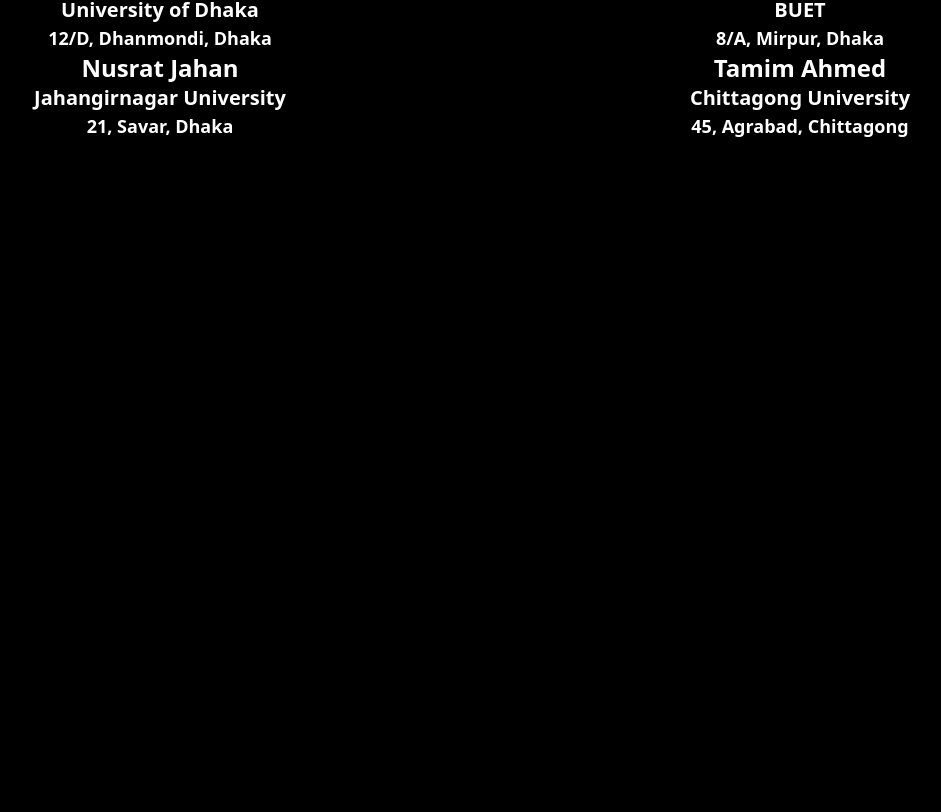
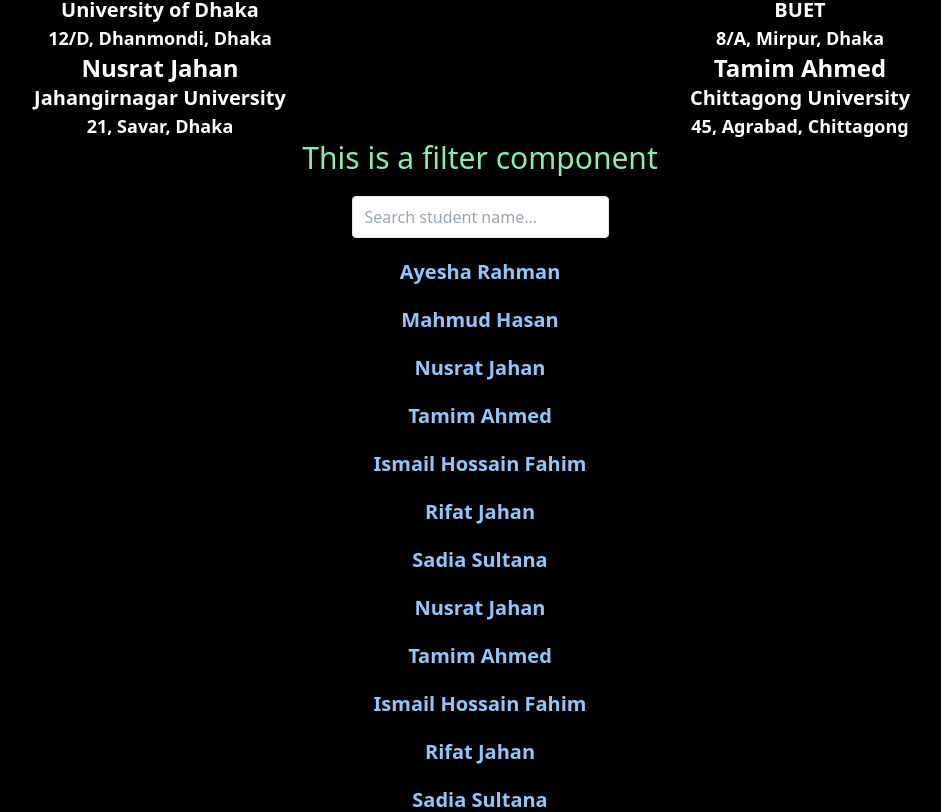
Before and after one commit to algorrismo/frontend-workspace, a React (Create React App) app in the folder week-01/: page / in a window 1280 px wide. Shown: the part 748-1560 px from the top of the page, without its empty margins (160-1101 px from the left). Before the commit the page ends 888 px from the top, so only its background shows below. Built offline with nearby package versions, Linux system fonts and the light colour scheme.

Commit message:
add filter component and fix class typos

```diff
--- a/week-01/src/App.js
+++ b/week-01/src/App.js
@@ -4,6 +4,7 @@
 import State from './components/state';
 import NameState from './components/nameState';
 import Map from './components/map';
+import Filter from './components/filter';
 
 function PersonInfo(){
   return (
@@ -20,8 +21,8 @@
 
   return (
     <div className="App">
-      <h1 className='bg-whitehite text-2xl text-orange-400 text-center mt-7'>This is week-01 </h1>
-      <h1 className="text-xl text-center text-blue-200`">This is parent component</h1>
+      <h1 className='bg-white text-2xl text-orange-400 text-center mt-7'>This is week-01 </h1>
+      <h1 className="text-xl text-center text-blue-200">This is parent component</h1>
       <header className="App-header">
         <p className ="text-white text-5xl font-bold bg-green-900">
           Ismail Hossain Fahim
@@ -60,6 +61,13 @@
         text="This is a map component"
         />
       </div>
+
+      {/* this is filter component */}
+      <div>
+        <Filter
+        text="This is a filter component"
+        />
+      </div>
     </div>
   );
 }
--- /dev/null
+++ b/week-01/src/components/filter.jsx
@@ -0,0 +1,74 @@
+import React, { useState } from 'react';
+
+const Filter = ({ text }) => {
+    const [name, searchName] = useState('');
+
+    const studentNames = [
+        'Ayesha Rahman',
+        'Mahmud Hasan',
+        'Nusrat Jahan',
+        'Tamim Ahmed',
+        'Ismail Hossain Fahim',
+        'Rifat Jahan',
+        'Sadia Sultana',
+        'Nusrat Jahan',
+        'Tamim Ahmed',
+        'Ismail Hossain Fahim',
+        'Rifat Jahan',
+        'Sadia Sultana',
+        'Nusrat Jahan',
+        'Tamim Ahmed',
+        'Ismail Hossain Fahim',
+        'Rifat Jahan',
+        'Sadia Sultana',
+        'Nusrat Jahan',
+        'Tamim Ahmed',
+        'Ismail Hossain Fahim',
+        'Rifat Jahan',
+        'Sadia Sultana',
+        'Nusrat Jahan',
+        'Tamim Ahmed',
+        'Ismail Hossain Fahim',
+        'Rifat Jahan',
+        'Sadia Sultana'
+    ];
+
+    const filteredStudentNames = studentNames.filter((studentName) =>
+        studentName.toLowerCase().includes(name.toLowerCase())
+    );
+
+    return (
+        <div>
+            <p className="text-3xl text-green-300 text-center">
+                {text}
+            </p>
+
+            <div className="flex justify-center mt-5 items-center gap-5 flex-col">
+
+                <input
+                    value={name}
+                    onChange={(e) => searchName(e.target.value)}
+                    placeholder="Search student name..."
+                    className="border px-3 py-2 rounded"
+                />
+
+                {name && filteredStudentNames.length === 0 ? (
+                    <p className="text-xl text-red-600 font-bold text-center">
+                        {`This name does not exist: ${name}`}
+                    </p>
+                ) : (
+                    filteredStudentNames.map((studentName, index) => (
+                        <p
+                            key={index}
+                            className="text-xl text-blue-300 font-bold text-center">
+
+                            {studentName}
+                        </p>
+                    ))
+                )}
+            </div>
+        </div>
+    );
+};
+
+export default Filter;
--- a/week-01/src/components/map.jsx
+++ b/week-01/src/components/map.jsx
@@ -23,7 +23,7 @@
                 ))}
             </div>
 
-            {/* if index dose not containes  */}
+            {/* if index dose not containes 0 */}
             {/* <div className='grid grid-cols-2'>
                 {students.map((student, index) => (
                     <div key={index}>
--- a/week-01/src/index.js
+++ b/week-01/src/index.js
@@ -3,7 +3,6 @@
 import './index.css';
 import App from './App';
 import reportWebVitals from './reportWebVitals';
-import './index.css';
 
 const root = ReactDOM.createRoot(document.getElementById('root'));
 root.render(
```
Also changed, not shown: 1 other file (tests, documents, lock files or other folders).
